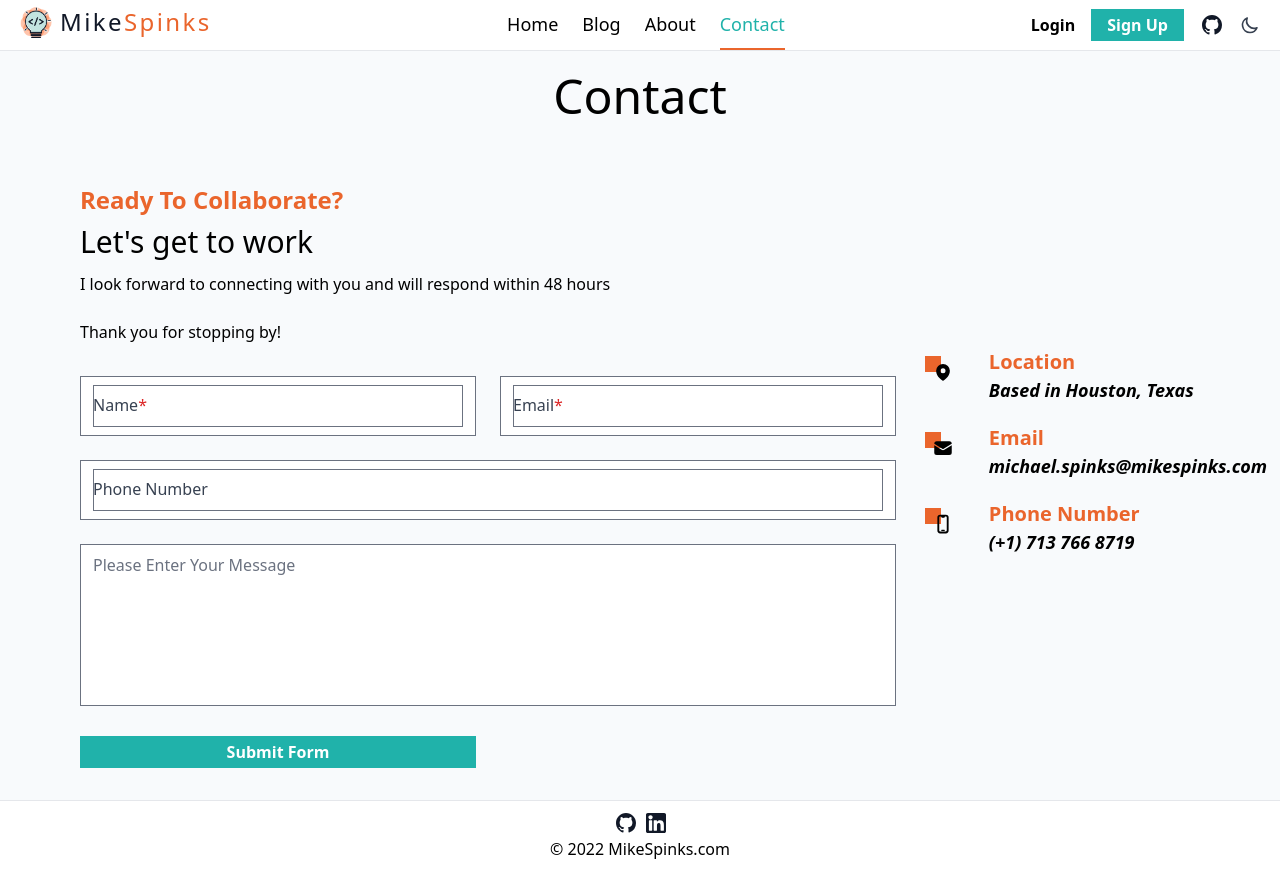
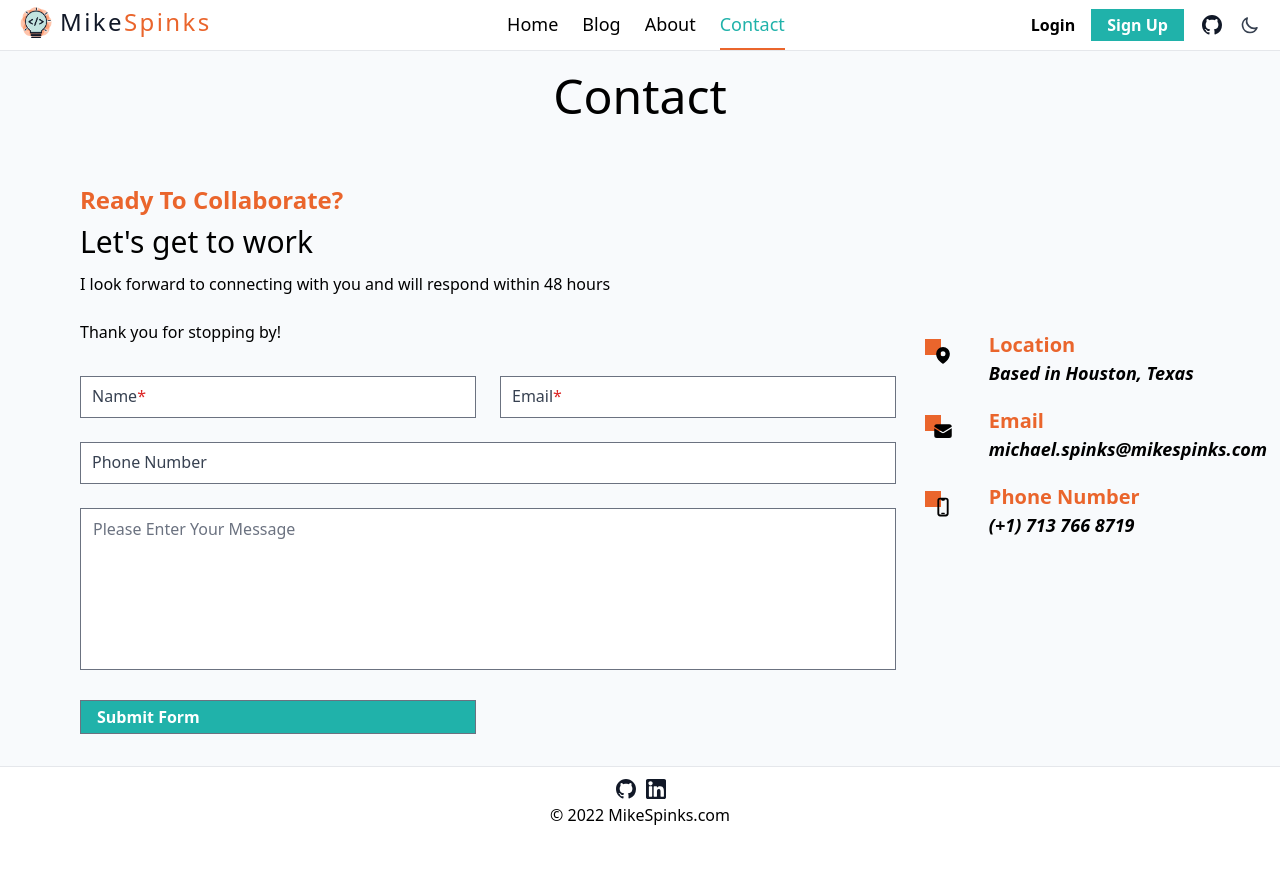
Before and after one commit to mikespinks0401/devSite, a Nuxt app: page /contact in a window 1280 px wide. After the commit the page ends 839 px from the top, so only its background shows below. Built offline with nearby package versions, Linux system fonts and the light colour scheme.

Commit message:
Form adjusted to match prop names

```diff
--- a/components/contact/Form.vue
+++ b/components/contact/Form.vue
@@ -107,7 +107,7 @@
       </modals-alert>
     </teleport>
     <form @submit.prevent autocomplete="off">
-      <div class="grid md:grid-cols-2 gap-6 w-full mt-8">
+      <div class="z-30 grid md:grid-cols-2 gap-6 w-full mt-8">
         <div class="relative">
           <p v-if="showNameRequired" :class="requiredFieldClass">
             Name Required*
@@ -116,7 +116,7 @@
             @update-text="updateName"
             classes="focus:border-primaryAccent2"
             fieldName="Name"
-            type="text"
+            inputType="text"
             ariaLabel="Input your name"
             :required="true"
           />
@@ -129,7 +129,7 @@
             @update-text="updateEmail"
             classes="focus:border-primaryAccent2"
             fieldName="Email"
-            type="email"
+            inputType="email"
             ariaLabel="Input your email"
             :required="true"
           />
@@ -139,7 +139,7 @@
             @update-text="updatePhoneNumber"
             classes="focus:border-primaryAccent2"
             fieldName="Phone Number"
-            type="text"
+            inputType="text"
             ariaLabel="Input your phone number"
             :required="false"
           />
@@ -159,7 +159,7 @@
         <input
           @click="submitContactForm"
           class="bg-primaryAccent2 px-4 py-1 font-semibold text-white cursor-pointer"
-          type="submit"
+          inputType="submit"
           value="Submit Form"
           aria-label="Submit Form"
         />
```
